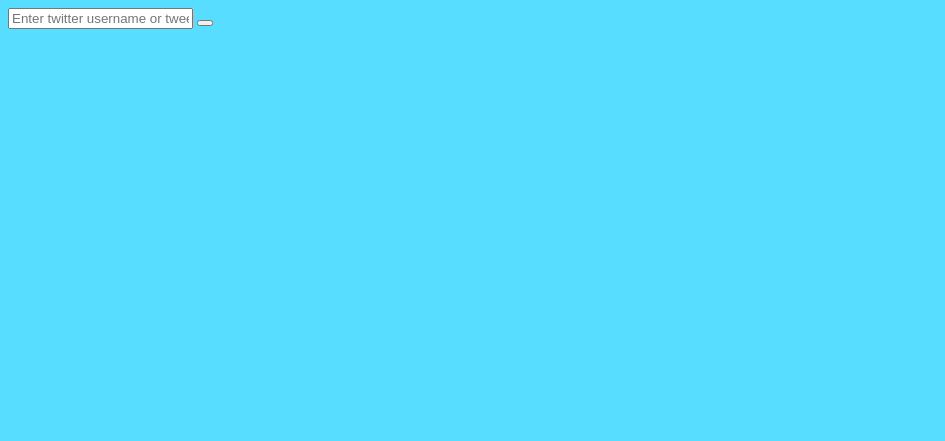
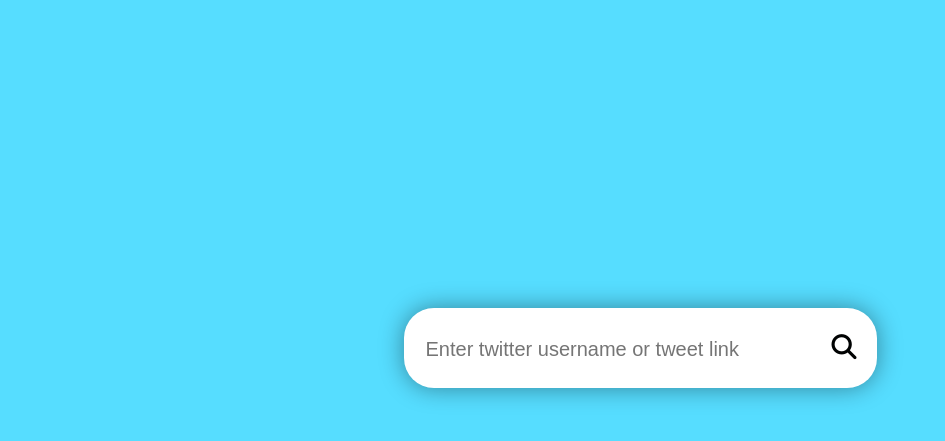
Before and after one commit to scifisatan/ChhimekiAunty, a Flask app: page / in a window 1280 px wide. Shown: the top 441 px of the page, without its empty margins (0-945 px from the left). Run offline with Flask 2, Linux system fonts and the light colour scheme; some libraries are stand-ins or nearby versions.

Commit message:
Update index.html

```diff
--- a/templates/index.html
+++ b/templates/index.html
@@ -6,11 +6,15 @@
     <meta http-equiv="X-UA-Compatible" content="ie=edge">
     <link rel="stylesheet" href="/static/css/style.css">
     <title>Chhimeki Aunty</title>
+    <script src="https://kit.fontawesome.com/0ae58c2d68.js" crossorigin="anonymous"></script>
 </head>
 <body>
+    <div class="container">
     <form enctype = "multipart/form-data" method="POST" action="/">
         <input type="text" name="input" placeholder="Enter twitter username or tweet link">
-        <button type="submit"></button>
+        <!-- <button type="submit"></button> -->
+        <i class="fa-solid fa-magnifying-glass"></i>
     </form>
+    </div>
 </body>
 </html>
```
